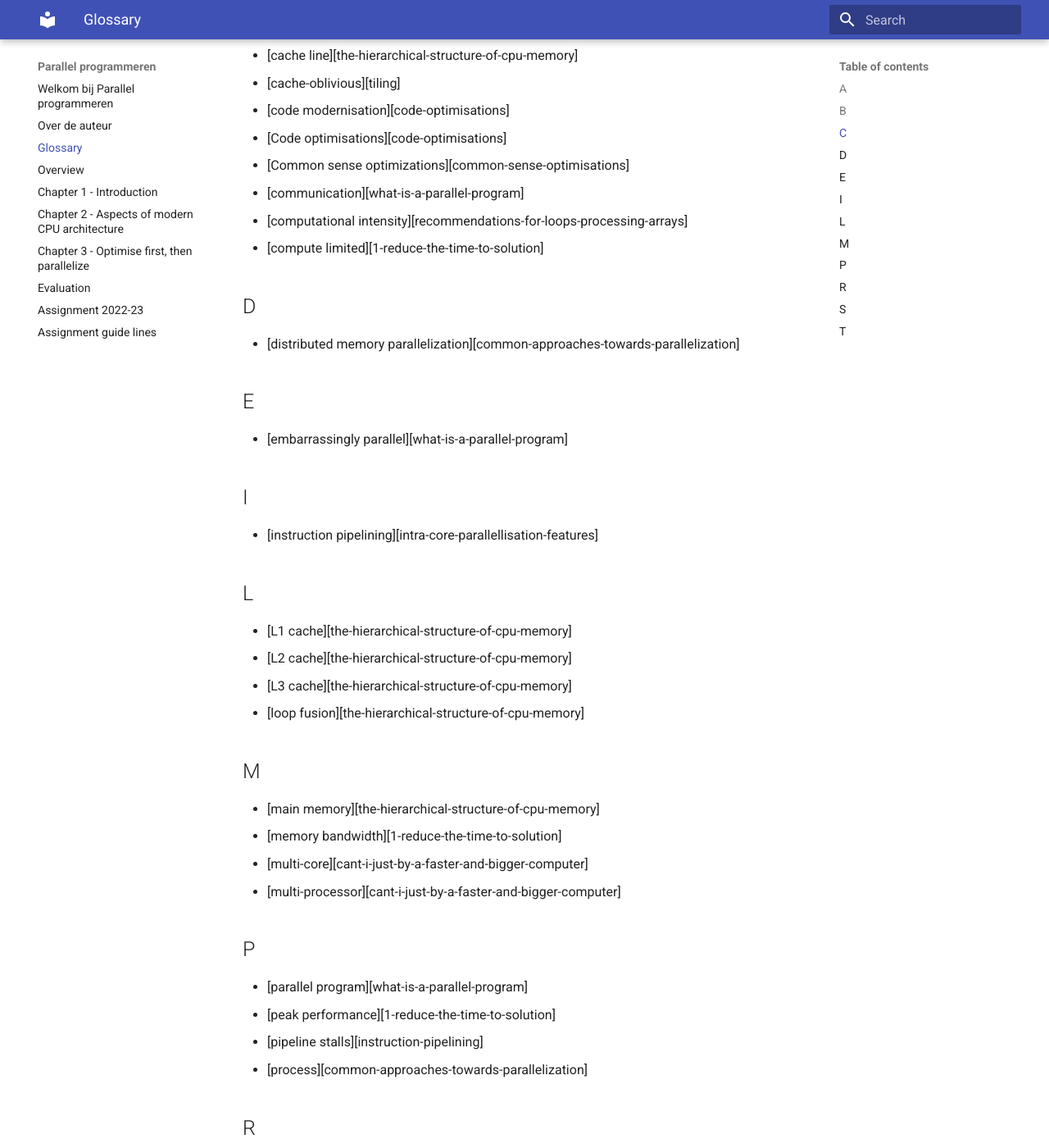
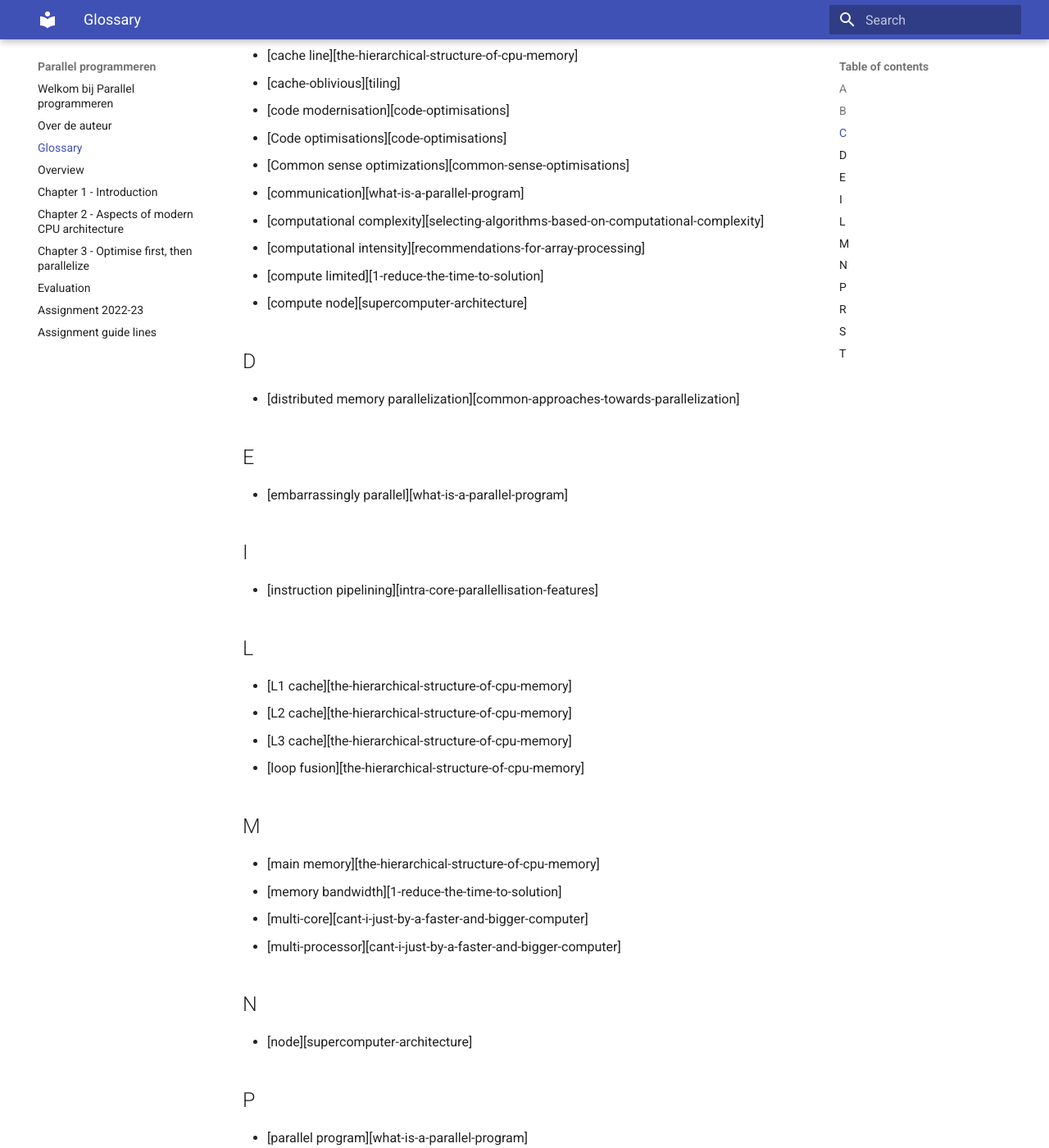
Before and after one commit to etijskens/wetppr, an MkDocs documentation site: the page built from docs/glossary.md, in a window 1280 px wide and 1400 px high, scrolled down 508 px. Shown: the whole window at 82% size. Built offline with MkDocs 1.6.1 and Material for MkDocs 9.7.7, drawn with Linux system fonts in a browser that asks for light colours.

Commit message:
Update glossary.md

```diff
--- a/docs/glossary.md
+++ b/docs/glossary.md
@@ -19,8 +19,10 @@ Here is an alphabetical list of terms with links to where they are explained in
 - [Code optimisations][code-optimisations]
 - [Common sense optimizations][common-sense-optimisations]
 - [communication][what-is-a-parallel-program]
-- [computational intensity][recommendations-for-loops-processing-arrays]
+- [computational complexity][selecting-algorithms-based-on-computational-complexity]
+- [computational intensity][recommendations-for-array-processing]
 - [compute limited][1-reduce-the-time-to-solution]
+- [compute node][supercomputer-architecture]
 
 ## D
 
@@ -48,6 +50,10 @@ Here is an alphabetical list of terms with links to where they are explained in
 - [multi-core][cant-i-just-by-a-faster-and-bigger-computer]
 - [multi-processor][cant-i-just-by-a-faster-and-bigger-computer]
 
+## N
+
+- [node][supercomputer-architecture]
+
 ## P
 
 - [parallel program][what-is-a-parallel-program]
```
